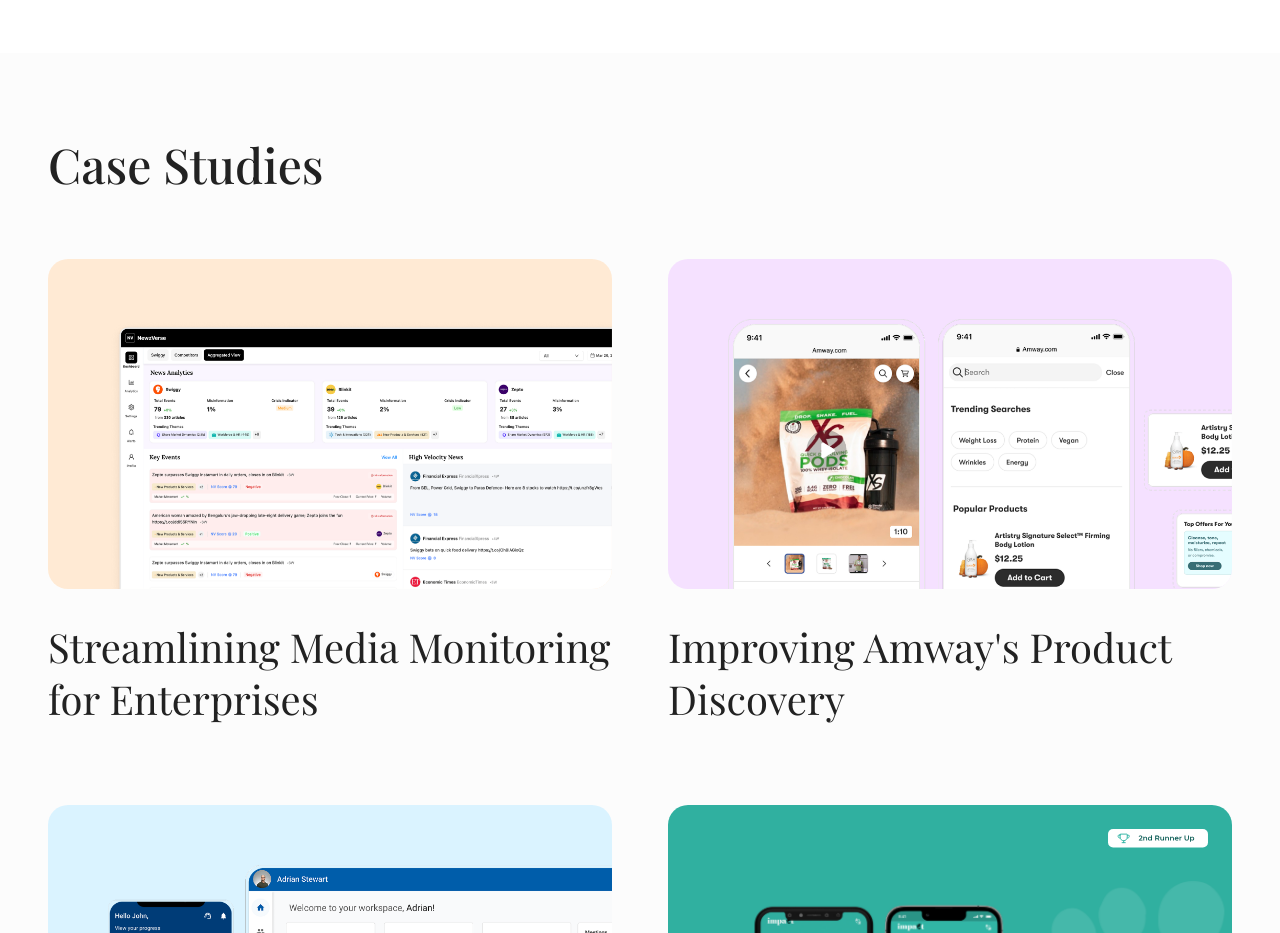
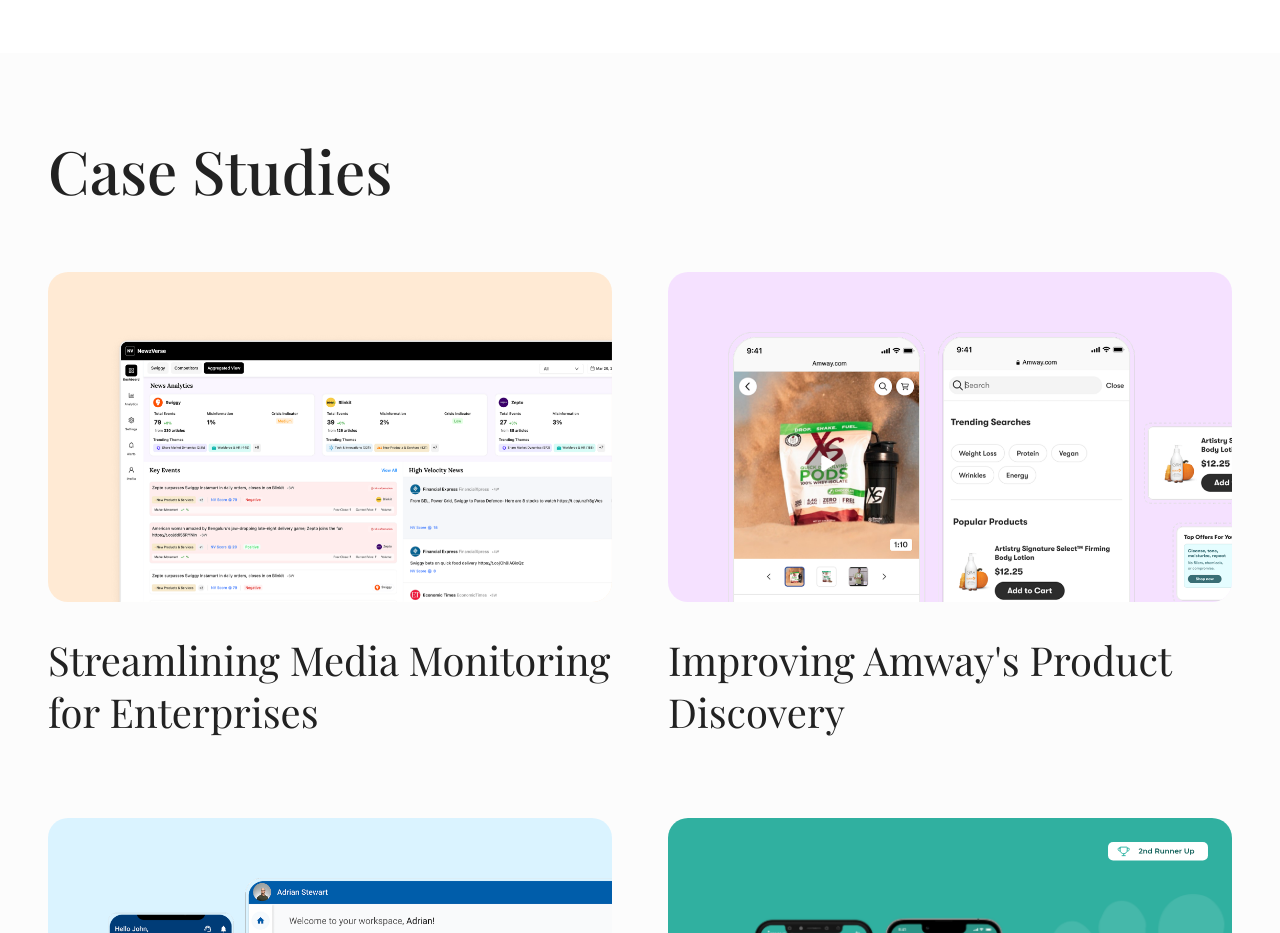
Before and after one commit to chintal31/portfolio, a Next.js app: page / in a window 1280 px wide. Shown: the part 960-1893 px from the top of the page. Built offline with nearby package versions, Linux system fonts and the light colour scheme; a web font is replaced by a local one.

Commit message:
fix: case study header css class

```diff
--- a/src/components/layout/UXCaseStudies.tsx
+++ b/src/components/layout/UXCaseStudies.tsx
@@ -160,8 +160,8 @@
           animationType="fadeInUp"
           distance={80}
         >
-          <div className="mb-12 md:mb-16">
-            <h2 className="font-display font-medium text-[clamp(2rem,6vw,3rem)] leading-[1.3] text-[#222222]">
+          <div className="text-center md:text-left mb-12 md:mb-16">
+            <h2 className="font-display font-medium text-3xl md:text-4xl lg:text-5xl xl:text-6xl leading-tight text-[#222222]">
               Case Studies
             </h2>
           </div>
```
